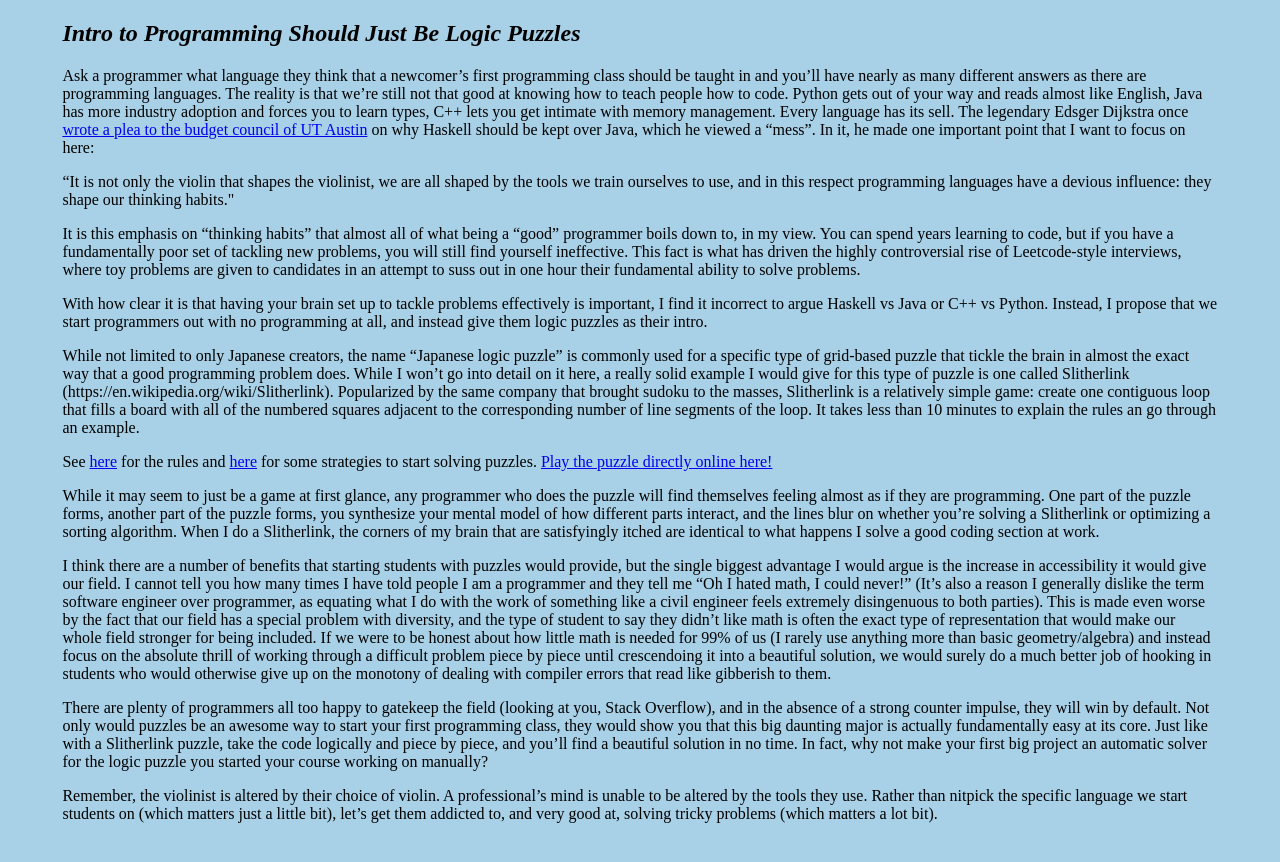
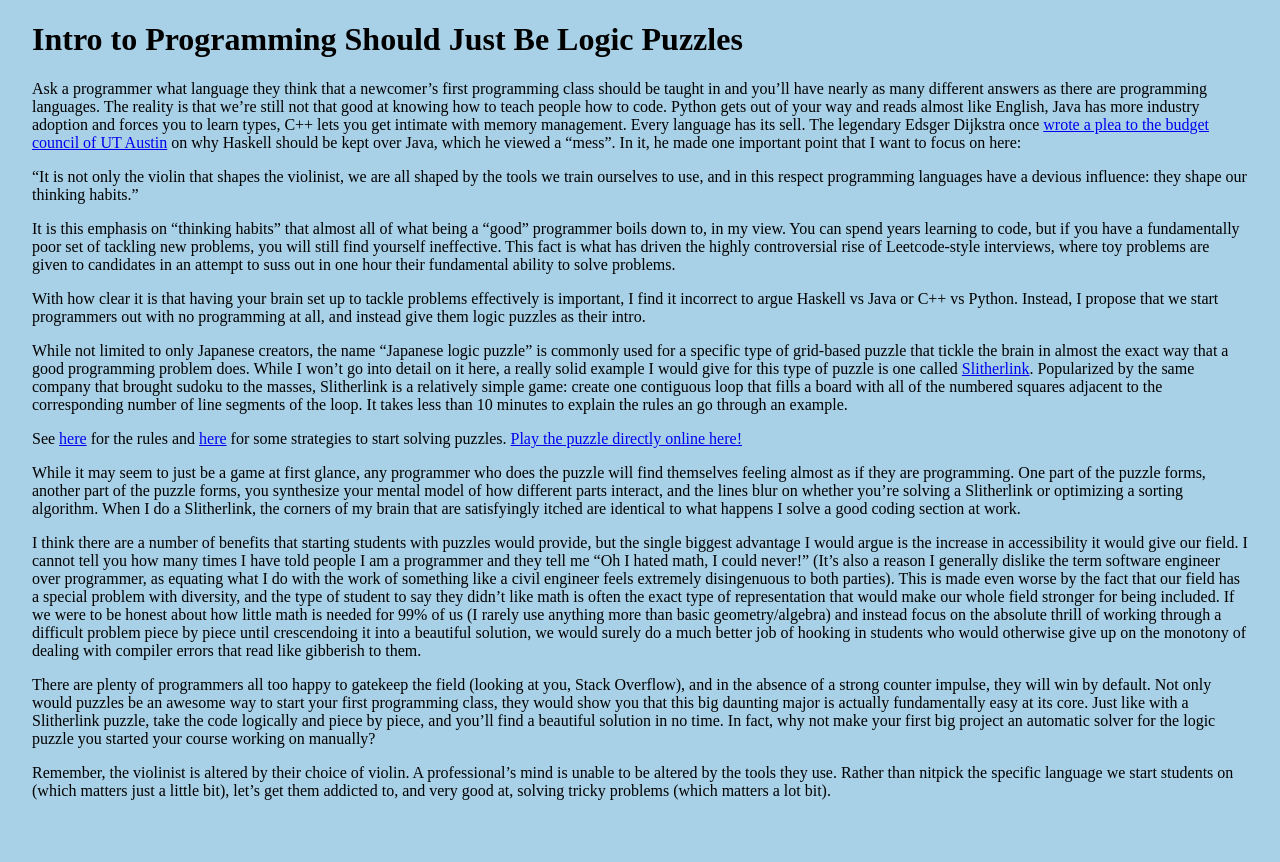
Before and after one commit to StevenSawtelle/stevensawtelle.github.io, a Jekyll site: the page built from _posts/2021-12-21-logic-puzzles.md, in a window 1280 px wide. Shown: the top 862 px of the page. Built offline with Jekyll 4.4.1, drawn with Linux system fonts in a browser that asks for light colours; some web fonts are replaced; some of the changed lines change nothing that is shown.

Commit message:
Change logic puzzles to md and update styles

```diff
--- a/_layouts/default.html
+++ b/_layouts/default.html
@@ -1,6 +1,7 @@
 <!DOCTYPE html>
 <html>
-  <body>
+  <link rel="stylesheet" type="text/css" href="../../../css/style.css">
+  <body style="width: 95%;text-align: left;">
      {{ content }}
   </body>
 </html>
--- a/_posts/2021-12-21-logic-puzzles.md
+++ b/_posts/2021-12-21-logic-puzzles.md
@@ -1,51 +1,28 @@
 ---
+layout: default
 title: Intro to Programming should just be logic puzzles
-layout: default
 permalink: /blog/logic-puzzles
 ---
-<head>
-		<meta charset="utf-8">
-		<meta name="viewport" content="width=device-width, initial-scale = 1.0, maximum-scale=1.0, user-scalable=no" />
-		<meta property="og:description" content="Personal perfolio website of Steven Sawtelle">
-		<meta property="og:site_name" content="Intro to Programming should just be logic puzzles" />
-		<title>Intro to Programming should just be logic puzzles - Steven Sawtelle</title>
-		<link rel="stylesheet" type="text/css" href="../../../css/style.css">
-		<!-- Global site tag (gtag.js) - Google Analytics -->
-		<script async src="https://www.googletagmanager.com/gtag/js?id=UA-137815317-1"></script>
-		<script>
-		  window.dataLayer = window.dataLayer || [];
-		  function gtag(){dataLayer.push(arguments);}
-		  gtag('js', new Date());
 
-		  gtag('config', 'UA-137815317-1');
-		</script>
-</head>
+# Intro to Programming Should Just Be Logic Puzzles
 
-<body>
+Ask a programmer what language they think that a newcomer’s first programming class should be taught in and you’ll have nearly as many different answers as there are programming languages. The reality is that we’re still not that good at knowing how to teach people how to code. Python gets out of your way and reads almost like English, Java has more industry adoption and forces you to learn types, C++ lets you get intimate with memory management. Every language has its sell. The legendary Edsger Dijkstra once [wrote a plea to the budget council of UT Austin](https://www.cs.utexas.edu/users/EWD/transcriptions/OtherDocs/Haskell.html) on why Haskell should be kept over Java, which he viewed a “mess”. In it, he made one important point that I want to focus on here:
 
-<div class="content" style="width: 95%;margin: 0 auto">
-<h2><i>Intro to Programming Should Just Be Logic Puzzles</i></h2>
+“It is not only the violin that shapes the violinist, we are all shaped by the tools we train ourselves to use, and in this respect programming languages have a devious influence: they shape our thinking habits."
 
-<p>Ask a programmer what language they think that a newcomer’s first programming class should be taught in and you’ll have nearly as many different answers as there are programming languages. The reality is that we’re still not that good at knowing how to teach people how to code. Python gets out of your way and reads almost like English, Java has more industry adoption and forces you to learn types, C++ lets you get intimate with memory management. Every language has its sell. The legendary Edsger Dijkstra once <a class="linked" rel="nofollow" href="https://www.cs.utexas.edu/users/EWD/transcriptions/OtherDocs/Haskell.html" alt="dijkstra">wrote a plea to the budget council of UT Austin</a> on why Haskell should be kept over Java, which he viewed a “mess”. In it, he made one important point that I want to focus on here:</p>
+It is this emphasis on “thinking habits” that almost all of what being a “good” programmer boils down to, in my view. You can spend years learning to code, but if you have a fundamentally poor set of tackling new problems, you will still find yourself ineffective. This fact is what has driven the highly controversial rise of Leetcode-style interviews, where toy problems are given to candidates in an attempt to suss out in one hour their fundamental ability to solve problems.
 
-<p>“It is not only the violin that shapes the violinist, we are all shaped by the tools we train ourselves to use, and in this respect programming languages have a devious influence: they shape our thinking habits."</p>
-
-<p>It is this emphasis on “thinking habits” that almost all of what being a “good” programmer boils down to, in my view. You can spend years learning to code, but if you have a fundamentally poor set of tackling new problems, you will still find yourself ineffective. This fact is what has driven the highly controversial rise of Leetcode-style interviews, where toy problems are given to candidates in an attempt to suss out in one hour their fundamental ability to solve problems.</p>
-
-<p>With how clear it is that having your brain set up to tackle problems effectively is important, I find it incorrect to argue Haskell vs Java or C++ vs Python. Instead, I propose that we start programmers out with no programming at all, and instead give them logic puzzles as their intro.</p>
+With how clear it is that having your brain set up to tackle problems effectively is important, I find it incorrect to argue Haskell vs Java or C++ vs Python. Instead, I propose that we start programmers out with no programming at all, and instead give them logic puzzles as their intro.
 
 
-<p>While not limited to only Japanese creators, the name “Japanese logic puzzle” is commonly used for a specific type of grid-based puzzle that tickle the brain in almost the exact way that a good programming problem does. While I won’t go into detail on it here, a really solid example I would give for this type of puzzle is one called Slitherlink (https://en.wikipedia.org/wiki/Slitherlink). Popularized by the same company that brought sudoku to the masses, Slitherlink is a relatively simple game: create one contiguous loop that fills a board with all of the numbered squares adjacent to the corresponding number of line segments of the loop. It takes less than 10 minutes to explain the rules an go through an example.</p>
+While not limited to only Japanese creators, the name “Japanese logic puzzle” is commonly used for a specific type of grid-based puzzle that tickle the brain in almost the exact way that a good programming problem does. While I won’t go into detail on it here, a really solid example I would give for this type of puzzle is one called [Slitherlink](https://en.wikipedia.org/wiki/Slitherlink). Popularized by the same company that brought sudoku to the masses, Slitherlink is a relatively simple game: create one contiguous loop that fills a board with all of the numbered squares adjacent to the corresponding number of line segments of the loop. It takes less than 10 minutes to explain the rules an go through an example.
 
-<p>See <a class="linked" rel="nofollow" href="https://www.conceptispuzzles.com/index.aspx?uri=puzzle/slitherlink" alt="slitherlink rules">here</a> for the rules and <a class="linked" rel="nofollow" href="https://www.conceptispuzzles.com/index.aspx?uri=puzzle/slitherlink/techniques" alt="slitherlink techniques">here</a> for some strategies to start solving puzzles. <a class="linked" rel="nofollow" href="https://www.brainbashers.com/showslitherlink.asp" alt="slitherlink">Play the puzzle directly online here!</a></p>
+See [here](https://www.conceptispuzzles.com/index.aspx?uri=puzzle/slitherlink) for the rules and [here](https://www.conceptispuzzles.com/index.aspx?uri=puzzle/slitherlink/techniques) for some strategies to start solving puzzles. [Play the puzzle directly online here!](https://www.brainbashers.com/showslitherlink.asp)
 
-<p>While it may seem to just be a game at first glance, any programmer who does the puzzle will find themselves feeling almost as if they are programming. One part of the puzzle forms, another part of the puzzle forms, you synthesize your mental model of how different parts interact, and the lines blur on whether you’re solving a Slitherlink or optimizing a sorting algorithm. When I do a Slitherlink, the corners of my brain that are satisfyingly itched are identical to what happens I solve a good coding section at work.</p>
+While it may seem to just be a game at first glance, any programmer who does the puzzle will find themselves feeling almost as if they are programming. One part of the puzzle forms, another part of the puzzle forms, you synthesize your mental model of how different parts interact, and the lines blur on whether you’re solving a Slitherlink or optimizing a sorting algorithm. When I do a Slitherlink, the corners of my brain that are satisfyingly itched are identical to what happens I solve a good coding section at work.
 
-<p>I think there are a number of benefits that starting students with puzzles would provide, but the single biggest advantage I would argue is the increase in accessibility it would give our field. I cannot tell you how many times I have told people I am a programmer and they tell me “Oh I hated math, I could never!” (It’s also a reason I generally dislike the term software engineer over programmer, as equating what I do with the work of something like a civil engineer feels extremely disingenuous to both parties). This is made even worse by the fact that our field has a special problem with diversity, and the type of student to say they didn’t like math is often the exact type of representation that would make our whole field stronger for being included. If we were to be honest about how little math is needed for 99% of us (I rarely use anything more than basic geometry/algebra) and instead focus on the absolute thrill of working through a difficult problem piece by piece until crescendoing it into a beautiful solution, we would surely do a much better job of hooking in students who would otherwise give up on the monotony of dealing with compiler errors that read like gibberish to them.</p>
+I think there are a number of benefits that starting students with puzzles would provide, but the single biggest advantage I would argue is the increase in accessibility it would give our field. I cannot tell you how many times I have told people I am a programmer and they tell me “Oh I hated math, I could never!” (It’s also a reason I generally dislike the term software engineer over programmer, as equating what I do with the work of something like a civil engineer feels extremely disingenuous to both parties). This is made even worse by the fact that our field has a special problem with diversity, and the type of student to say they didn’t like math is often the exact type of representation that would make our whole field stronger for being included. If we were to be honest about how little math is needed for 99% of us (I rarely use anything more than basic geometry/algebra) and instead focus on the absolute thrill of working through a difficult problem piece by piece until crescendoing it into a beautiful solution, we would surely do a much better job of hooking in students who would otherwise give up on the monotony of dealing with compiler errors that read like gibberish to them.
 
-<p>There are plenty of programmers all too happy to gatekeep the field (looking at you, Stack Overflow), and in the absence of a strong counter impulse, they will win by default. Not only would puzzles be an awesome way to start your first programming class, they would show you that this big daunting major is actually fundamentally easy at its core. Just like with a Slitherlink puzzle, take the code logically and piece by piece, and you’ll find a beautiful solution in no time. In fact, why not make your first big project an automatic solver for the logic puzzle you started your course working on manually?</p>
+There are plenty of programmers all too happy to gatekeep the field (looking at you, Stack Overflow), and in the absence of a strong counter impulse, they will win by default. Not only would puzzles be an awesome way to start your first programming class, they would show you that this big daunting major is actually fundamentally easy at its core. Just like with a Slitherlink puzzle, take the code logically and piece by piece, and you’ll find a beautiful solution in no time. In fact, why not make your first big project an automatic solver for the logic puzzle you started your course working on manually?
 
-<p>Remember, the violinist is altered by their choice of violin. A professional’s mind is unable to be altered by the tools they use. Rather than nitpick the specific language we start students on (which matters just a little bit), let’s get them addicted to, and very good at, solving tricky problems (which matters a lot bit).</p>
-
-</div>
-</body>
+Remember, the violinist is altered by their choice of violin. A professional’s mind is unable to be altered by the tools they use. Rather than nitpick the specific language we start students on (which matters just a little bit), let’s get them addicted to, and very good at, solving tricky problems (which matters a lot bit).
```
